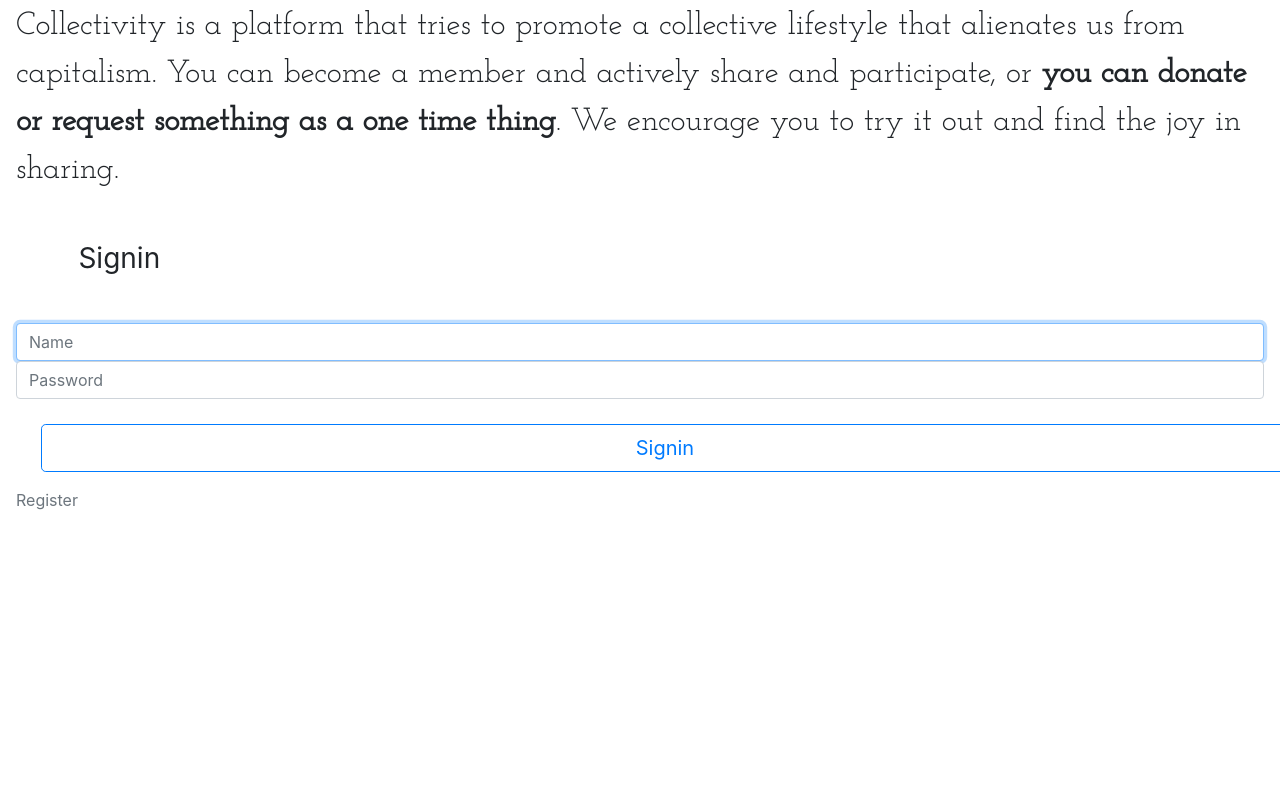
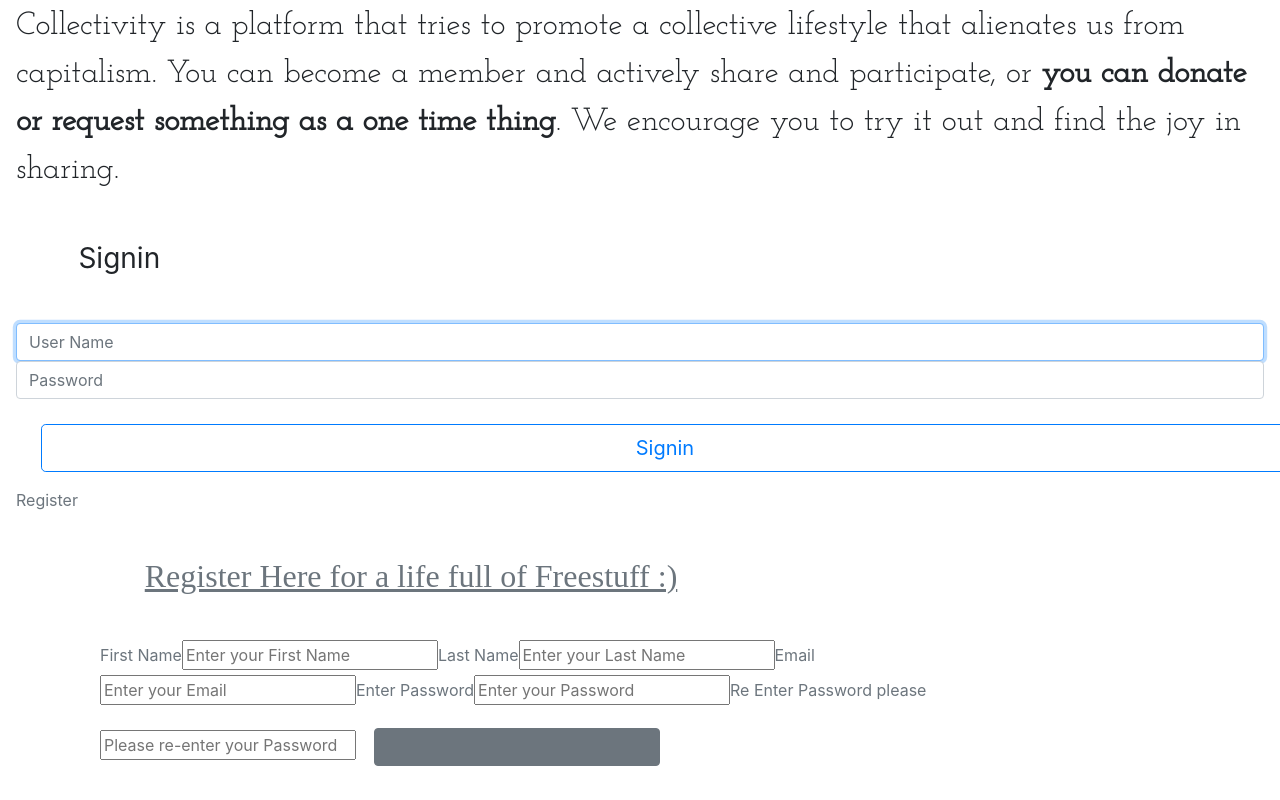
Before and after one commit to Klarala13/collectivity, a React (Create React App) app in the folder frontend/: page /login in a window 1280 px wide. Shown: the part 251-1051 px from the top of the page. Before the commit the page ends 800 px from the top, so only its background shows below. Built offline with nearby package versions, Linux system fonts and the light colour scheme; a web font is replaced by a local one.

Commit message:
playing with Login and Register

```diff
--- a/frontend/src/actions/login-signup.js
+++ b/frontend/src/actions/login-signup.js
@@ -41,11 +41,11 @@ export const logOut = () => async dispatch => {
   }
 };
 
-export const signUp = (signUpUser, routeTo) => async dispatch => {
+export const register = (signUpUser, routeTo) => async dispatch => {
   try {
-    const result = await axios(window.collectivityBackend + "/register", {
+    const result = await axios(window.collectivityBackend + "/login-signup", {
       method: "post",
-      data: signUpUser,
+      data: register,
       withCredentials: true
     });
     if (result.data.error === 0) {
--- a/frontend/src/components/Login.jsx
+++ b/frontend/src/components/Login.jsx
@@ -1,6 +1,7 @@
 import React, { useState } from "react";
 import NavBar from "./NavBar";
 import Header from "./Header";
+import Register from "./Register";
 
 function Login(props) {
   const [isSignin, setSignin] = useState(true);
@@ -22,7 +23,7 @@ function Login(props) {
             type="text"
             id="name"
             className="form-control"
-            placeholder="Name"
+            placeholder="User Name"
             required
             autoFocus
           />
@@ -48,6 +49,7 @@ function Login(props) {
 
           <span className="text-muted" onClick={() => setSignin(!isSignin)}>
             {!isSignin ? "Already account? Sign in" : "Register"}
+            < Register />
           </span>
         </form>
       </div>
--- /dev/null
+++ b/frontend/src/components/Register.jsx
@@ -0,0 +1,105 @@
+import React, { useState } from "react";
+//ToDo : function for if password === repassword password confirm
+//       implement the diff fields from User controller
+class RegisterPage extends React.Component {
+  constructor(props) {
+    super(props);
+
+    this.state = {
+      user: {
+        firstName: "",
+        lastName: "",
+        userName: "",
+        password: "",
+        confirmPassword: "",
+        email: ""
+      },
+      submitted: false
+    };
+
+    this.handleChange = this.handleChange.bind(this);
+    this.handleSubmit = this.handleSubmit.bind(this);
+  }
+
+  handleChange(event) {
+    const { name, value } = event.target;
+    const { user } = this.state;
+    this.setState({
+      user: {
+        ...user,
+        [name]: value
+      }
+    });
+  }
+
+  handleSubmit(event) {
+    event.preventDefault();
+
+    this.setState({ submitted: true });
+    const { user } = this.state;
+    const { dispatch } = this.props;
+    // if (user.password === user.repassword) &&
+    // if(user.firstName && user.lastName && user.username && user.password){
+    //   dispatch(userActions.register(user));
+    // }
+  }
+  render() {
+    const { registering } = this.props;
+    const { user, submitted } = this.state;
+    return (
+      <div className="container">
+        <span className="text-muted">
+          <form
+            className="col-lg-10"
+            name="form-group"
+            onSubmit={this.handleSubmit}
+          >
+            <h2>Register Here for a life full of Freestuff :) </h2>
+            <label htmlFor="firstName">First Name</label>
+            <input
+              type="text"
+              placeholder="Enter your First Name"
+              value={user.firstName}
+              onChange={this.handleChange}
+            />
+            <label htmlFor="lastName">Last Name</label>
+            <input
+              placeholder="Enter your Last Name"
+              value={user.lastName}
+              onChange={this.handleChange}
+            />
+            <label htmlFor="lastName">Email</label>
+            <input
+              placeholder="Enter your Email"
+              type="email"
+              value={user.email}
+              onChange={this.handleChange}
+            />
+            <label htmlFor="password">Enter Password</label>
+            <input
+              type="password"
+              placeholder="Enter your Password"
+              value={user.password}
+              onChange={this.handleChange}
+            />
+            <label htmlFor="password">Re Enter Password please</label>
+            <input
+              type="password"
+              placeholder="Please re-enter your Password"
+              value={user.confirmPassword}
+              onChange={this.handleChange}
+            />
+            <input
+              className="btn btn-secondary"
+              label="Submit"
+              primary={true}
+              onClick={event => this.handleSubmit(event)}
+            />
+          </form>
+        </span>
+      </div>
+    );
+  }
+}
+
+export default RegisterPage;
```
